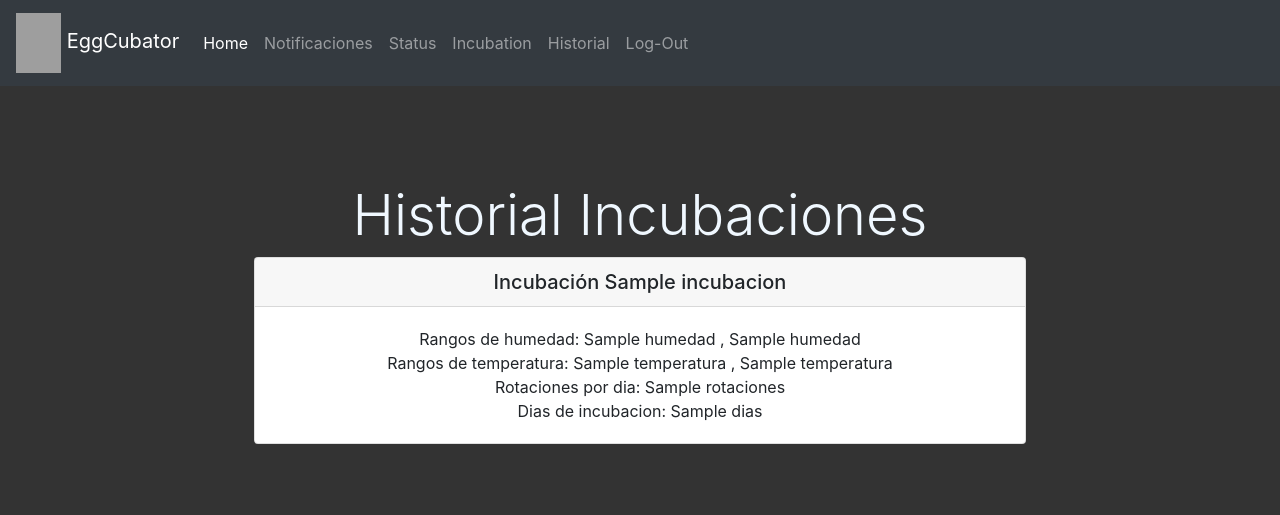
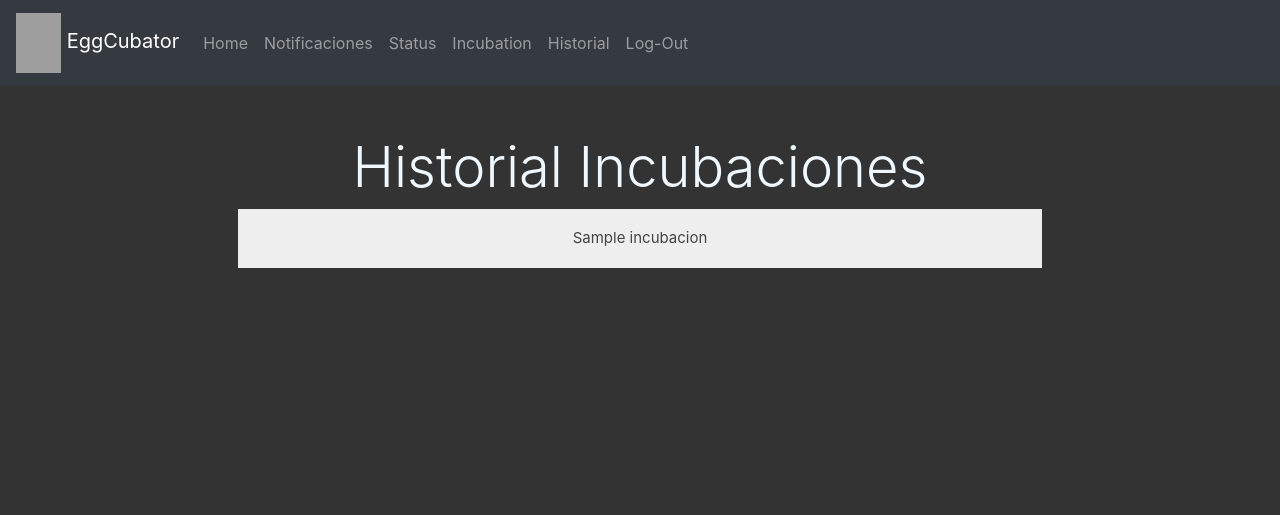
Before and after one commit to Loddrik/EggCubator, a Flask app: page /historial in a window 1280 px wide. Shown: the top 515 px of the page. Run offline with Flask 2, Linux system fonts and the light colour scheme; the visitor is signed in with stand-in values (Sample User, id 1); a database or web service that is not in the repository returns one stand-in record (values such as "Sample title"); some libraries are stand-ins or nearby versions; grey boxes are pictures that could not be loaded.

Commit message:
update historial
:D

```diff
--- a/app.py
+++ b/app.py
@@ -165,7 +165,7 @@ def nueva_incubacion():
                 })
                 session['incubacion_actual'] = request.form['nombre']
                 session['configs'] = db.Incubacion.find_one({ "nombre" : session.get('incubacion_actual'), "id_incubadora" : session.get('id_incubadora')})['adv_config']
-                return redirect('/status')
+                return redirect('/status',)
         else:
             if db.Incubacion.find_one({
                 "id_incubadora" : session.get('id_incubadora'),
--- a/static/style.css
+++ b/static/style.css
@@ -23,3 +23,27 @@ body {
 .pricing-header {
 	max-width: 900px;
 }
+
+.accordion {
+	background-color: #eee;
+	color: #444;
+	cursor: pointer;
+	padding: 18px;
+	width: 100%;
+	border: none;
+	text-align: left;
+	outline: none;
+	font-size: 15px;
+	transition: 0.4s;
+  }
+
+  .active, .accordion:hover {
+	background-color: #ccc;
+  }
+
+  .panel {
+	padding: 0 18px;
+	display: none;
+	background-color: white;
+	overflow: hidden;
+  }
--- a/templates/base.html
+++ b/templates/base.html
@@ -24,7 +24,7 @@
 
 			<div class="collapse navbar-collapse" id="navbarSupportedContent">
 				<ul class="navbar-nav mr-auto">
-					<li class="nav-item active">
+					<li class="nav-item ">
 						<a class="nav-link" href="/">Home </a>
 					</li>
 					<li class="nav-item">
--- a/templates/logged/base_logged.html
+++ b/templates/logged/base_logged.html
@@ -24,7 +24,7 @@
 
 			<div class="collapse navbar-collapse" id="navbarSupportedContent">
 				<ul class="navbar-nav mr-auto">
-					<li class="nav-item active">
+					<li class="nav-item ">
 						<a class="nav-link" href="/">Home </a>
 					</li>
 					<li class="nav-item">
--- a/templates/logged/historial.html
+++ b/templates/logged/historial.html
@@ -2,12 +2,11 @@
 
 {% block body %}
 
-<div class="pricing-header px-3 py-3 pt-md-5 pb-md-4 mx-auto text-center">
-	<div class="pricing-header px-5 py-3 pt-md-5 pb-md-4 mx-auto">
+<div class="pricing-header px-5 py-3 pt-md-5 pb-md-4 mx-auto text-center">
     <h4 class="display-4">Historial Incubaciones</h4>
     {% for i in incubaciones %}
-		<div class="card">
-			<h5 class="card-header">Incubación {{ i['nombre']}}</h5>
+<button class="accordion text-center">{{ i['nombre']}}</button>
+<div class="panel">
     <div class="card-body">
         Rangos de humedad: {{ i['adv_config']['humedad'][0]}} , {{ i['adv_config']['humedad'][1]}}<br>
         Rangos de temperatura: {{ i['adv_config']['temperatura'][0]}} , {{ i['adv_config']['temperatura'][1]}}<br>
@@ -15,10 +14,27 @@
         Dias de incubacion: {{i['adv_config']['dias']}}<br>
     </div>
 </div>
-		<br>
+
 {% endfor %}
-	</div>
-</div>
-<div>
+
+
+
+<script>
+var acc = document.getElementsByClassName("accordion");
+var i;
+
+for (i = 0; i < acc.length; i++) {
+  acc[i].addEventListener("click", function() {
+    this.classList.toggle("active");
+    var panel = this.nextElementSibling;
+    if (panel.style.display === "block") {
+      panel.style.display = "none";
+    } else {
+      panel.style.display = "block";
+    }
+  });
+}
+</script>
+
 
 {% endblock %}
```
Lines whose indentation alone changed are shown as unchanged.
